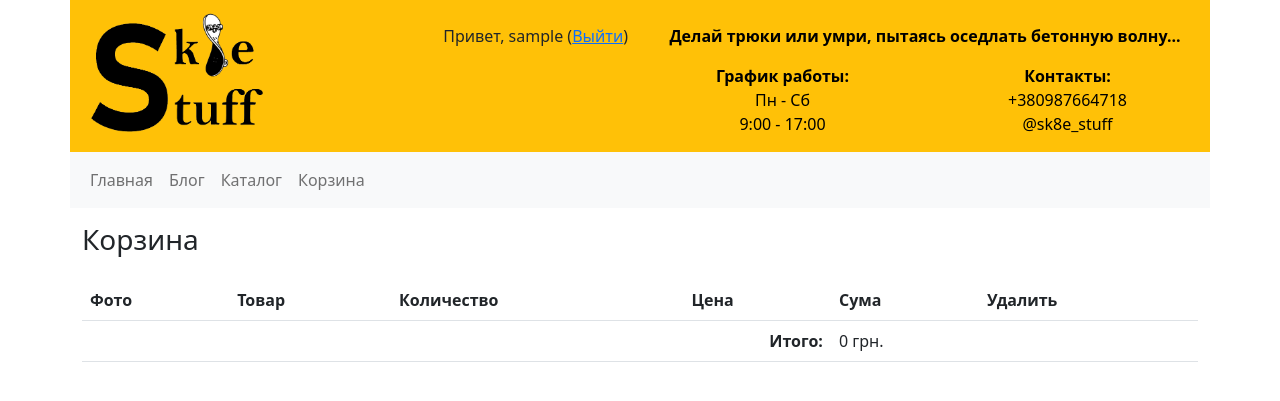
After one commit to podlLev/sk8e-stuff, a Django app: page /order/cart/ in a window 1280 px wide. The commit adds this page. Shown: the top 401 px of the page. Run offline with Django 3.2, Linux system fonts and the light colour scheme; the visitor is signed in with stand-in values (Sample User, id 1); data that the repository does not hold is empty; parts of the project's set-up code (start-up, migrations or seed data) failed here and were passed over; some libraries are stand-ins or nearby versions.

Commit message:
Cart page

```diff
--- a/apps/order/urls.py
+++ b/apps/order/urls.py
@@ -3,4 +3,5 @@
 
 urlpatterns = [
     path('add/', views.add_to_cart, name='add_to_cart'),
+    path('cart/', views.cart_product_list, name='cart_product_list'),
 ]
--- a/apps/order/views.py
+++ b/apps/order/views.py
@@ -2,6 +2,11 @@
 from django.contrib.auth.decorators import login_required
 from apps.order.forms import AddToCartForm
 from apps.order.models import Cart
+
+
+@login_required
+def cart_product_list(request):
+    return render(request, 'order/view.html', {'cart': get_cart_data(request.user)})
 
 
 def get_cart_data(user):
@@ -12,7 +17,7 @@
     return {'cart': cart, 'total': total}
 
 
-@login_required()
+@login_required
 def add_to_cart(request):
     data = request.GET.copy()
     data.update(user=request.user)
--- a/templates/base.html
+++ b/templates/base.html
@@ -86,6 +86,11 @@
                         <li class="nav-item">
                             <a class="nav-link" href="{% url 'catalog' %}">Каталог</a>
                         </li>
+                        {% if request.user.is_authenticated %}
+                            <li class="nav-item">
+                                <a class="nav-link" href="{% url 'cart_product_list' %}">Корзина</a>
+                            </li>
+                        {% endif %}
                     </ul>
                 </div>
             </div>
--- a/templates/order/added.html
+++ b/templates/order/added.html
@@ -1,4 +1,8 @@
 {% extends "base.html" %}
+
+{% block meta_tags %}
+    {% include '_meta_tags.html' with meta_title='Товар добавлен' %}
+{% endblock %}
 
 {% block content %}
     <h3 class="my-header">Добавлено!</h3>
--- /dev/null
+++ b/templates/order/view.html
@@ -0,0 +1,10 @@
+{% extends 'base.html' %}
+
+{% block meta_tags %}
+    {% include '_meta_tags.html' with meta_title='Корзина' %}
+{% endblock %}
+
+{% block content %}
+    <h3 class="my-header">Корзина</h3>
+    {% include 'order/_cart.html' %}
+{% endblock %}
```
